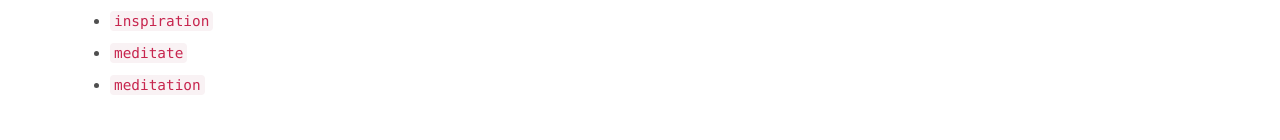
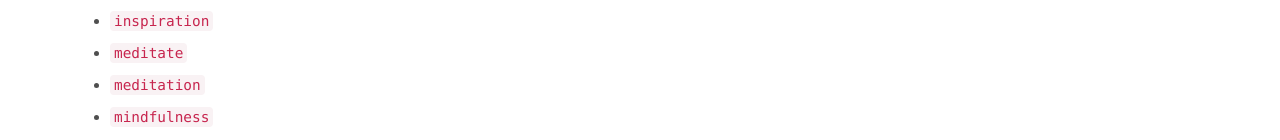
Before and after one commit to ronniewang/ronniewang.github.io, a Jekyll site: the page built from _posts/2017-03-01-willpower-experiment-march.md, in a window 1280 px wide and 900 px high, scrolled down 1957 px. Shown: the part 757-897 px from the top of the window. Built offline with Jekyll 4.4.1, drawn with Linux system fonts in a browser that asks for light colours; before the commit the page ends 2825 px from its top, so only the background shows below that.

Commit message:
update files

```diff
--- a/_posts/2017-03-01-willpower-experiment-march.md
+++ b/_posts/2017-03-01-willpower-experiment-march.md
@@ -94,3 +94,4 @@ description: 意志力很宝贵, 用着用着就没了, 有什么办法能提升
 * `inspiration`
 * `meditate`
 * `meditation`
+* `mindfulness`
```
